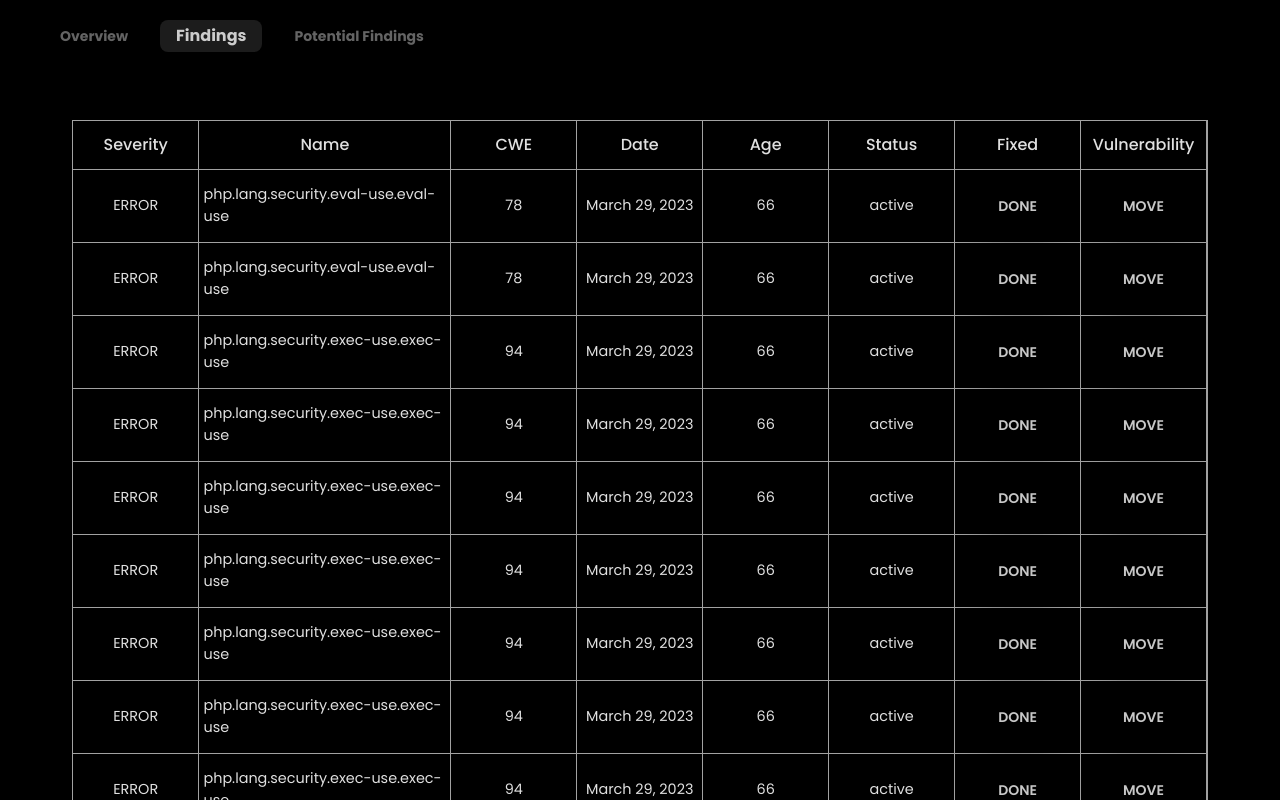
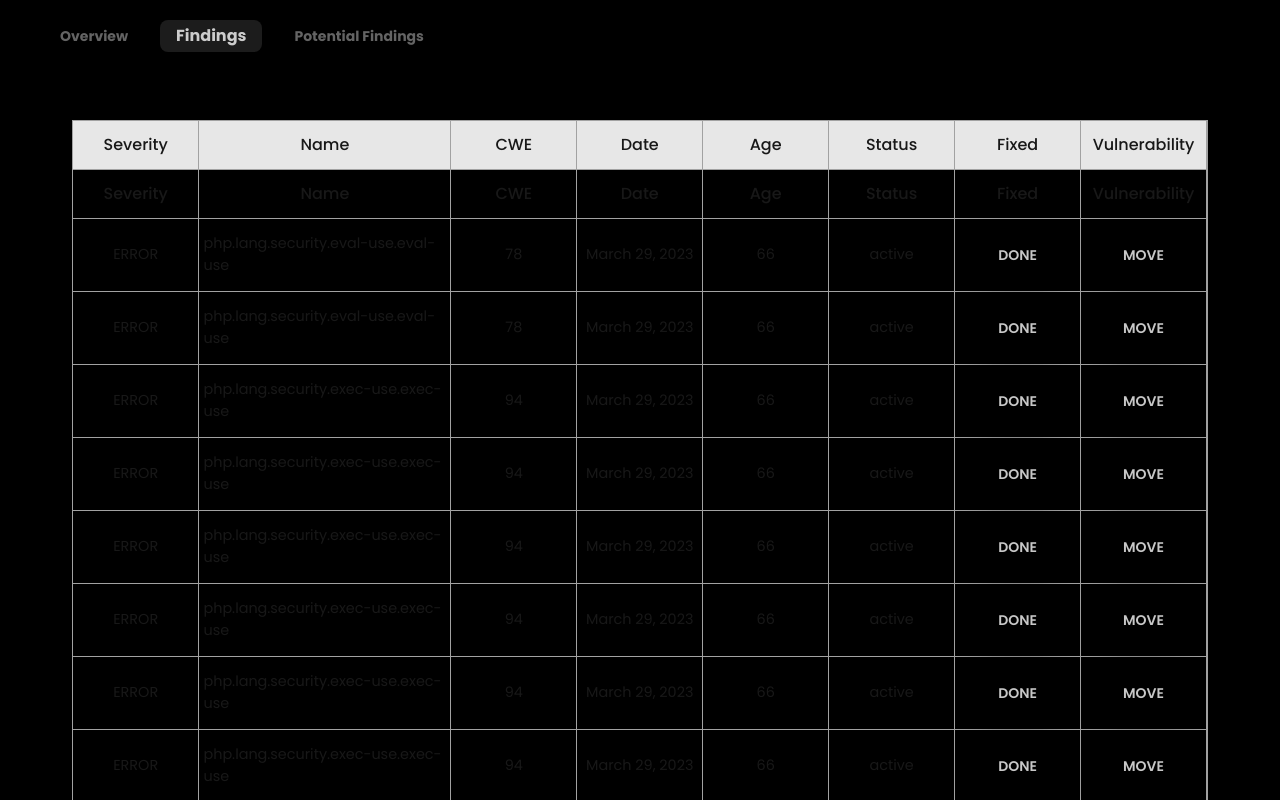
Before and after one commit to ScanRE/ScanRE, a React (Vite) app in the folder mh-frontend/: page /home in a window 1280 px wide. Shown: the top 800 px of the page. Built offline with nearby package versions, Linux system fonts and the light colour scheme.

Commit message:
refactor: modify table view

```diff
--- a/mh-frontend/src/containers/Findings.jsx
+++ b/mh-frontend/src/containers/Findings.jsx
@@ -118,10 +118,7 @@ const Findings = () => {
 	return (
 		<div>
 			<Table columns={columns} data={data}
-				summary={() => (
-					<Table.Summary fixed={'top'}>
-					</Table.Summary>
-				)}
+				sticky={true}
 			/>
 		</div>
 	);
--- a/mh-frontend/src/containers/table.css
+++ b/mh-frontend/src/containers/table.css
@@ -1,7 +1,7 @@
 .rc-table {
   position: relative;
   box-sizing: border-box;
-  color: #e0e0e0;
+  color: #181818;
   font-size: 0.9rem;
   line-height: 1.5;
   margin: 4rem 2rem;
@@ -31,3 +31,10 @@
   font-size: 1rem;
   font-weight: 500;
 }
+
+.rc-table-header {
+  z-index: 100;
+  background-color: rgb(231, 231, 231);
+  position: sticky;
+  top: 0;
+}
```
Also changed, not shown: 2 other files (tests, documents, lock files or other folders). Lines whose indentation alone changed are shown as unchanged.
